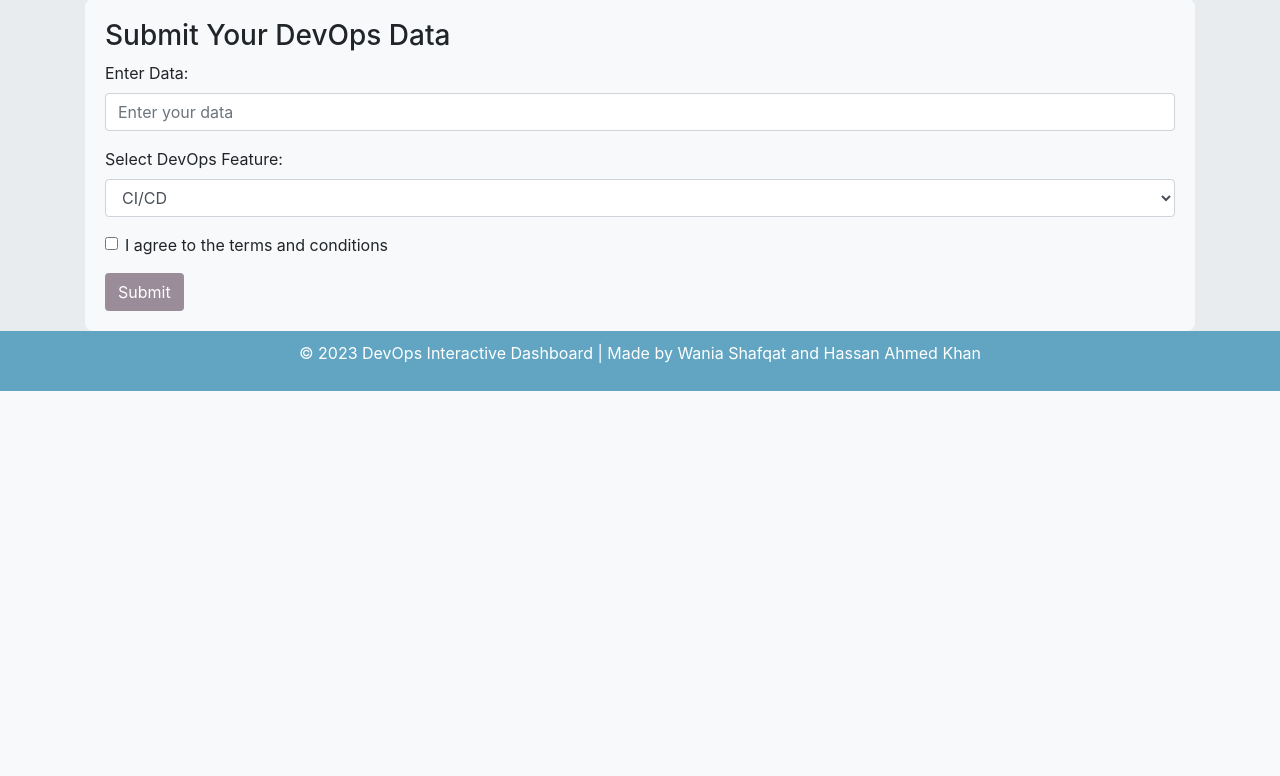
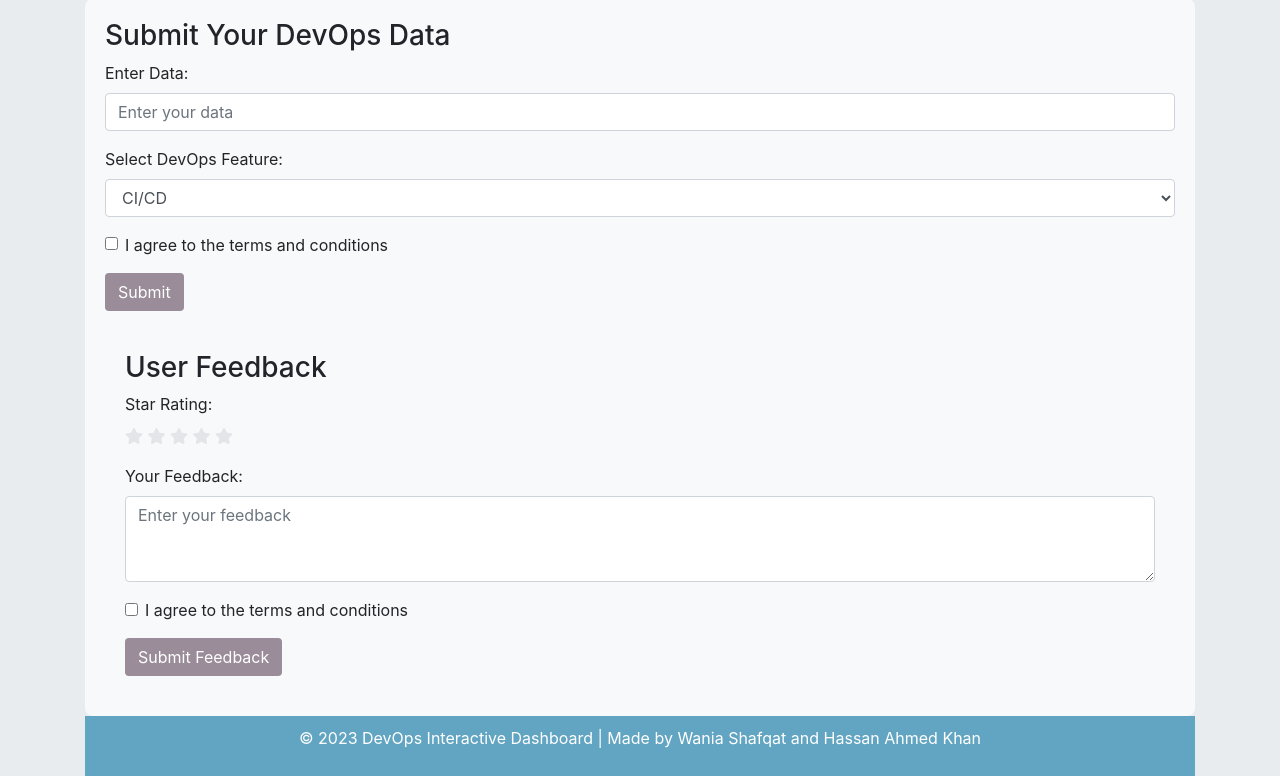
Before and after one commit to waniashafqat/DevOps-Web-Application, a Flask app: page / in a window 1280 px wide. Shown: the part 709-1485 px from the top of the page. Before the commit the page ends 1100 px from the top, so only its background shows below. Run offline with Flask 3, Linux system fonts and the light colour scheme; some libraries are stand-ins or nearby versions.

Commit message:
new updates

```diff
--- a/app.py
+++ b/app.py
@@ -1,9 +1,13 @@
-from flask import Flask, render_template, request, jsonify
+from flask import Flask, render_template, request, jsonify, Response
 from flask_sqlalchemy import SQLAlchemy
 import logging
+from prometheus_flask_exporter import PrometheusMetrics
+from prometheus_client import generate_latest
 
 app = Flask(__name__)
 app.config['SQLALCHEMY_DATABASE_URI'] = 'mysql+pymysql://dbuser:yourpassword@terraform-20231230183411087700000001.c348g0womtbc.ap-southeast-2.rds.amazonaws.com/mydatabase'
+metrics = PrometheusMetrics(app)
+metrics.info('app_info', 'Application info', version='1.0.3')
 
 db = SQLAlchemy(app)
 
@@ -14,6 +18,16 @@
 
     def __repr__(self):
         return f"<DevOpsData {self.id}>"
+
+# New model for feedback and ratings
+class Feedback(db.Model):
+    id = db.Column(db.Integer, primary_key=True)
+    rating = db.Column(db.Integer, nullable=False)
+    feedback = db.Column(db.Text, nullable=False)
+
+@app.route('/metrics')
+def metrics():
+    return Response(generate_latest(), mimetype='text/plain')
 
 @app.route('/', methods=['GET'])
 def index():
@@ -34,10 +48,24 @@
     else:
         return jsonify({"status": "error", "message": "Please enter data."})
 
+@app.route('/submit-feedback', methods=['POST'])
+def submit_feedback():
+    rating = request.form.get('userRating')
+    feedback = request.form.get('userFeedback')
+
+    if not rating or not feedback:
+        return jsonify({"status": "error", "message": "Rating and feedback are required."})
+
+    new_feedback = Feedback(rating=rating, feedback=feedback)
+    db.session.add(new_feedback)
+    db.session.commit()
+
+    return jsonify({"status": "success", "message": "Your feedback has been successfully recorded!"})
+
 if __name__ == '__main__':
     with app.app_context():
         try:
             db.create_all()
         except Exception as e:
             logging.error("Error connecting to the database: %s", str(e))
-    app.run(debug=True)
+    app.run(host='0.0.0.0', port=5000, debug=True)
--- a/requirements.txt
+++ b/requirements.txt
@@ -13,10 +13,14 @@
 itsdangerous==2.1.2
 Jinja2==3.1.2
 MarkupSafe==2.1.3
+mysql==0.0.3
+mysqlclient==2.2.1
 outcome==1.3.0.post0
 packaging==23.2
 pip==23.3.2
 pluggy==1.3.0
+prometheus-client==0.19.0
+prometheus-flask-exporter==0.23.0
 pycparser==2.21
 PyMySQL==1.1.0
 PySocks==1.7.1
--- a/templates/index.html
+++ b/templates/index.html
@@ -4,9 +4,10 @@
     <meta charset="UTF-8">
     <meta name="viewport" content="width=device-width, initial-scale=1.0">
     <title>DevOps Interactive Dashboard</title>
-    <!-- Bootstrap CSS -->
+    <!-- Bootstrap CSS and star rating-->
     <link href="https://stackpath.bootstrapcdn.com/bootstrap/4.3.1/css/bootstrap.min.css" rel="stylesheet">
-    <!-- Custom CSS -->
+    <link rel="stylesheet" href="https://cdnjs.cloudflare.com/ajax/libs/font-awesome/5.15.1/css/all.min.css">
+    <!-- CSS -->
     <style>
         body { background-color: #e9ecef; }
         .navbar-brand { font-weight: bold; color: #61a5c2; }
@@ -16,6 +17,9 @@
         .submit-btn { background-color: #9a8c98; color: white; }
         .devops-image { width: 100%; height: auto; margin-bottom: 20px; }
         .alert-box { display: none; margin-top: 20px; }
+        .unchecked { color: #e4e5e9; }
+        .checked { color: #ffc107; }
+        .star-rating { cursor: pointer; }
     </style>
 </head>
 <body>
@@ -77,14 +81,56 @@
                     <option>Collaboration between Development and Operations</option>
                 </select>
             </div>
+
+            <!-- Agreement Checkbox -->
             <div class="form-check">
                 <input type="checkbox" class="form-check-input" id="agreeCheck">
                 <label class="form-check-label" for="agreeCheck">I agree to the terms and conditions</label>
             </div>
+
+            <!-- Submit Button -->
             <button type="submit" class="btn submit-btn mt-3">Submit</button>
         </form>
+
         <!-- Alert Box -->
         <div class="alert alert-warning alert-box" id="alertBox"></div>
+
+    <!-- Feedback Form Section -->
+    <div class="form-section">
+        <h3>User Feedback</h3>
+        <form id="feedbackForm">
+            <!-- Star Rating -->
+            <div class="form-group">
+                <label>Star Rating:</label>
+                <div id="starRating" class="star-rating">
+                    <span class="fa fa-star unchecked"></span>
+                    <span class="fa fa-star unchecked"></span>
+                    <span class="fa fa-star unchecked"></span>
+                    <span class="fa fa-star unchecked"></span>
+                    <span class="fa fa-star unchecked"></span>
+                </div>
+                <input type="hidden" id="userRating" name="userRating" value="0">
+            </div>
+
+            <!-- Feedback Text Area -->
+            <div class="form-group">
+                <label for="userFeedback">Your Feedback:</label>
+                <textarea class="form-control" id="userFeedback" rows="3" placeholder="Enter your feedback"></textarea>
+            </div>
+
+            <!-- Agreement Checkbox -->
+            <div class="form-check">
+                <input type="checkbox" class="form-check-input" id="feedbackAgreeCheck">
+                <label class="form-check-label" for="feedbackAgreeCheck">I agree to the terms and conditions</label>
+            </div>
+
+            <!-- Submit Button -->
+            <button type="submit" class="btn submit-btn mt-3">Submit Feedback</button>
+        </form>
+
+        <!-- Alert Box for Feedback -->
+        <div class="alert alert-warning alert-box" id="feedbackAlertBox"></div>
+
     </div>
 </div>
 
@@ -98,6 +144,40 @@
     <script src="https://stackpath.bootstrapcdn.com/bootstrap/4.3.1/js/bootstrap.min.js"></script>
     <script>
         $(document).ready(function() {
+            // Star rating logic
+            $('#starRating').on('click', '.fa-star', function() {
+                var index = $(this).index();
+                $('#userRating').val(index+1);
+                $('.fa-star').addClass('unchecked').slice(0, index+1).removeClass('unchecked').addClass('checked');
+            });
+
+            // Feedback form submission logic
+            $('#feedbackForm').submit(function(event) {
+                event.preventDefault();
+                var userFeedback = $('#userFeedback').val();
+                var userRating = $('#userRating').val();
+                var agreeCheck = $('#feedbackAgreeCheck').is(':checked');
+                var feedbackAlertBox = $('#feedbackAlertBox');
+                feedbackAlertBox.removeClass('alert-success alert-warning').hide();
+
+                if (!userRating || userRating == "0") {
+                    feedbackAlertBox.addClass('alert-warning').html('Please give a star rating.').fadeIn();
+                    return;
+                }
+
+                if (userFeedback === '') {
+                    feedbackAlertBox.addClass('alert-warning').html('Please enter your feedback.').fadeIn();
+                    return;
+                } else if (!agreeCheck) {
+                    feedbackAlertBox.addClass('alert-warning').html('Please agree to the terms and conditions.').fadeIn();
+                    return;
+                } else {
+                    console.log("User feedback submitted: ", userFeedback, " with rating: ", userRating);
+                    feedbackAlertBox.addClass('alert-success').html('Thank you for your feedback!').fadeIn();
+                }
+            });
+
+            // Feedback form submission logic
             $('#dataForm').submit(function(event) {
                 event.preventDefault();
                 var userData = $('#userData').val();
@@ -125,6 +205,7 @@
                             console.log("Error: " + error);
                             alertBox.addClass('alert-warning').html('An error occurred.').fadeIn();
                         }
+
                     });
                 }
             });
```
Also changed, not shown: prometheus.yml (added, +33 -0 lines), .github/workflows/python_app.yml.
